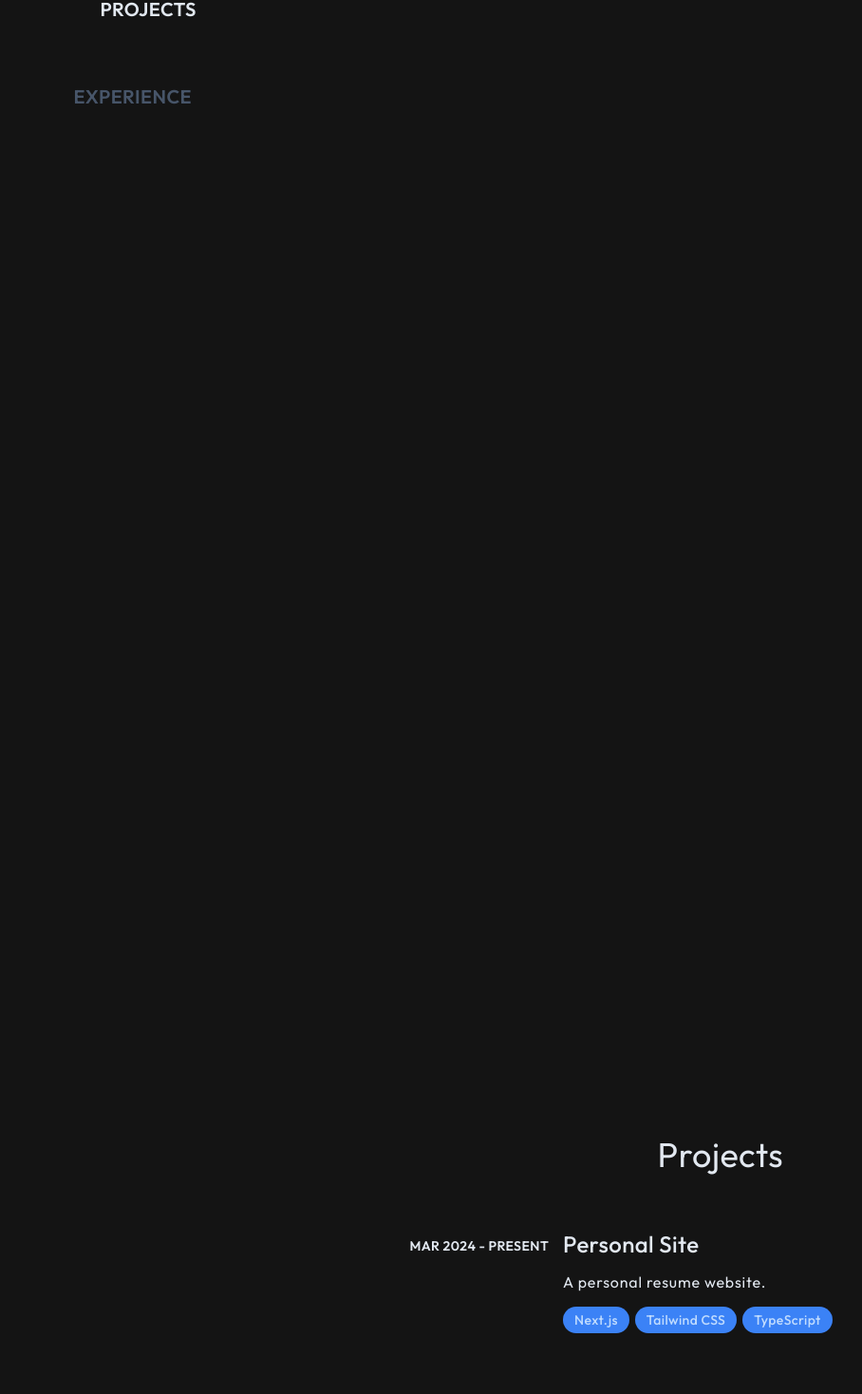
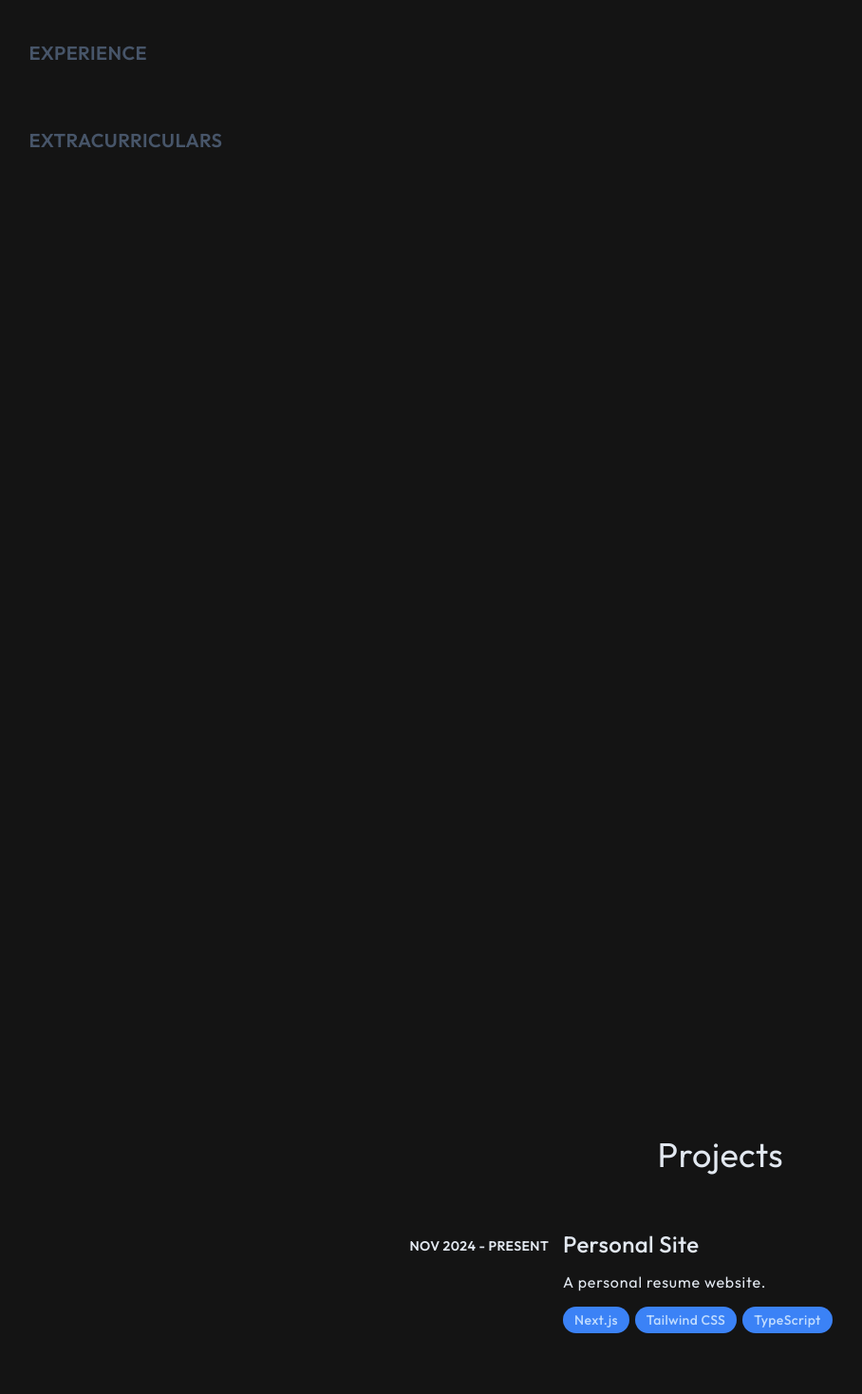
Before and after one commit to JakinChan200/site, a Next.js app: page / in a window 1280 px wide. Shown: the part 436-1904 px from the top of the page at 95% size, without its empty margins (29-937 px from the left). Built offline with nearby package versions, Linux system fonts and the light colour scheme; what tailwindcss-3d would draw is missing.

Commit message:
Updated nav bar with Extracurricular section

```diff
--- a/public/pages/scrollableSite.tsx
+++ b/public/pages/scrollableSite.tsx
@@ -61,6 +61,13 @@ export const ScrollableSite: React.FC= () => {
                             } hover:text-slate-200 transition-all duration-200 ease-in-out inline-block`}
                             >
                             Experience
+                        </Link>
+                        <Link href="#Extracurriculars"
+                            className={`${
+                                activeSection === "Extracurriculars" ? "text-slate-200 transform translate-x-7" : "text-slate-600"
+                            } hover:text-slate-200 transition-all duration-200 ease-in-out inline-block`}
+                            >
+                            Extracurriculars
                         </Link>
                     </div>
                 </div>
@@ -155,7 +162,7 @@ export const ScrollableSite: React.FC= () => {
                                 <Link href="https://github.com/JakinChan200/site" target="_blank" passHref={true}>
                                     <div className="p-6 pl-8 rounded-lg hover:!opacity-100 group-hover:opacity-50 group transition-all hover:border-gray-500 border-2 border-transparent grid md:grid-cols-8">
                                         <div className="hidden col-span-2 m-2 text-sm font-semibold uppercase md:block">
-                                            Mar 2024 - Present
+                                            Nov 2024 - Present
                                         </div>
                                         <div className="col-span-6 col-start-1 md:col-start-3 grid-cols-subgrid">
                                             <div className="text-2xl font-medium">
@@ -262,7 +269,7 @@ export const ScrollableSite: React.FC= () => {
                     </section>
 
                     <section id="Experience" className={`${ activeSection === "Experience" ? "opacity-100" : "opacity-0 pointer-events-none" } `}>
-                        <div className="flex flex-col items-center justify-center w-full mb-8">
+                        <div className="flex flex-col items-center justify-center w-full mb-2 min-h-screen">
                             <h2 className="my-8 text-4xl text-center">Experience</h2>
                             <div className="w-4/5 lg:w-3/4 group">
                                 <div className="grid p-6 pl-8 rounded-lg md:grid-cols-8">
@@ -309,7 +316,7 @@ export const ScrollableSite: React.FC= () => {
                         </div>
                     </section>
 
-                    <section id="section5" className={`${ activeSection === "section5" ? "opacity-100" : "opacity-0 pointer-events-none" }`}>
+                    <section id="Extracurriculars" className={`${ activeSection === "Extracurriculars" ? "opacity-100" : "opacity-0 pointer-events-none" }`}>
                         <div className="flex flex-col items-center justify-center mb-8 min-h-screen">
                             <h2 className="my-8 text-4xl text-center">Extracurriculars</h2>
                             <div className="w-4/5 lg:w-3/4 group">
```
